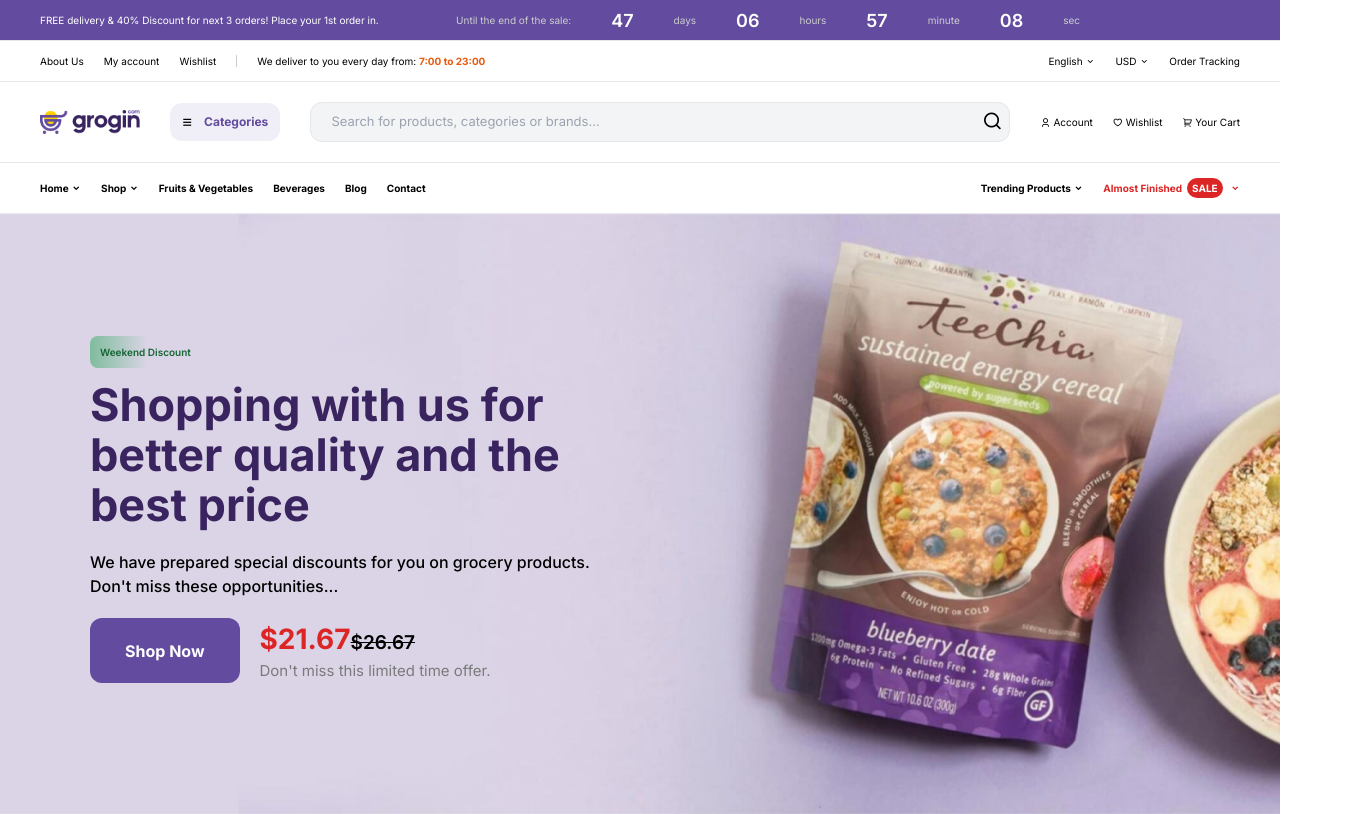
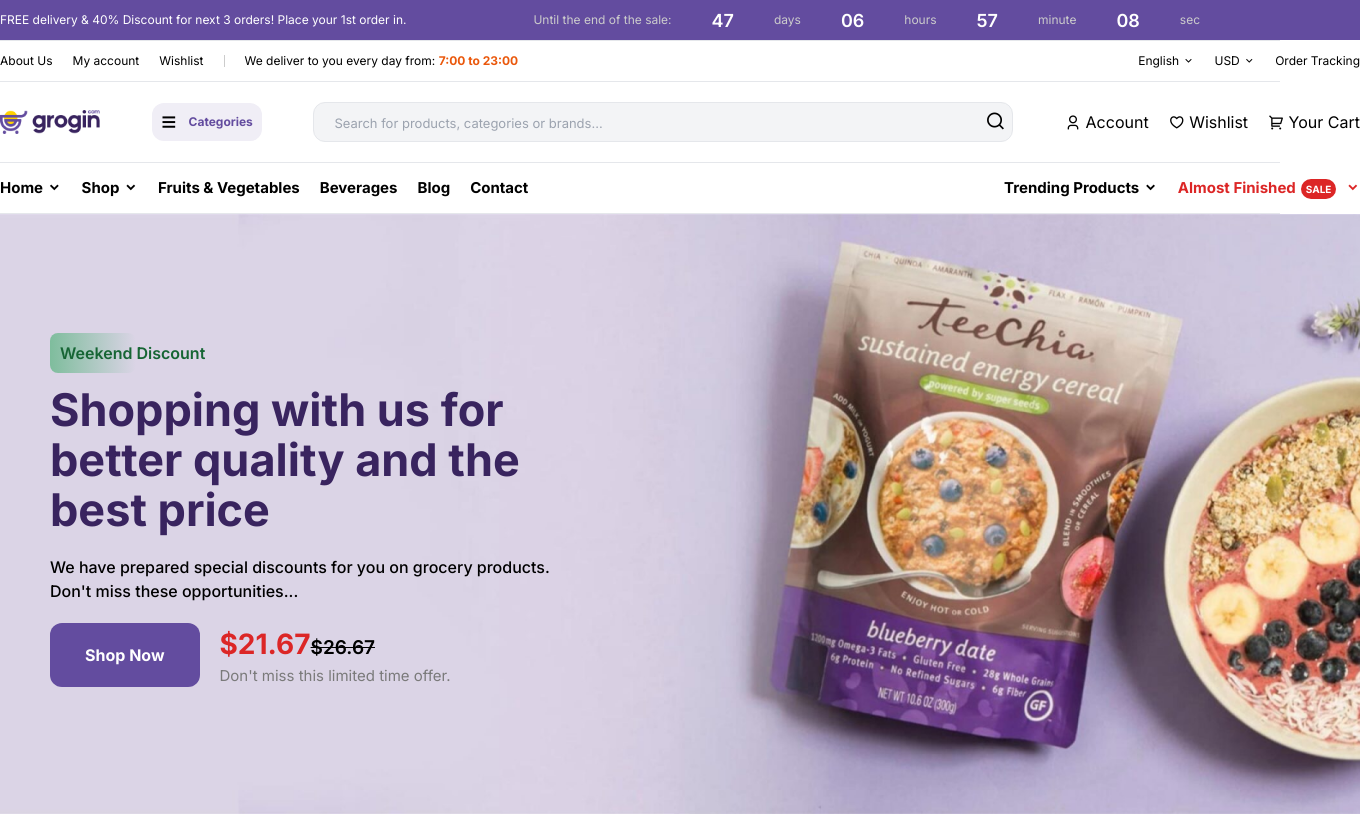
Before and after one commit to Sharmaji513/grogin-Ecommerce-Landing-Page, a website built with Vite: page index.html in a window 1280 px wide. Shown: the whole page, 1360 px wide, since content can reach past the window. Built offline with nearby package versions, Linux system fonts and the light colour scheme.

```diff
--- a/index.html
+++ b/index.html
@@ -16,9 +16,9 @@
 <body class="max-w-[100vw] h-[100vh] m-auto box-border font-Inter">
     <!-- Header section  -->
     <header class="w-full m-auto">
-        <div class="w-full m-auto h-[40px] bg-[#634C9F] text-white">
+        <div class="w-[1360px] m-auto h-[40px] bg-[#634C9F] text-white">
                    <!-- 1st bar -->
-            <div class="h-full flex justify-between items-center w-[1360px] m-auto responsive2xl responsiveXl text-[12px]">
+            <div class="h-full flex justify-between items-center w-[1360px] m-auto text-[12px]">
                 <!-- left -->
                 <div class="">
                     <h4>FREE delivery & 40% Discount for next 3 orders! Place your 1st order in.</h4>
@@ -36,7 +36,7 @@
         </div>
         <hr>
         <!-- 2nd bar -->
-        <div class="w-[1360px] responsive2xl responsiveXl m-auto flex justify-between text-[12px]">
+        <div class="w-[1360px] m-auto flex justify-between text-[12px]">
             <!-- left part -->
             <div class="h-[40px] flex items-center gap-5 ">
                 <div class=""><a href="">About Us</a></div>
@@ -54,7 +54,7 @@
         </div>
         <hr>
         <!-- 3rd main bar -->
-        <div class="w-[1360px] responsive2xl responsiveXl m-auto flex justify-between h-[80px] items-center">
+        <div class="w-[1360px] m-auto flex justify-between h-[80px] items-center">
             <!-- logo -->
             <div class="w-[120px] max-2xl:w-[100px]">
                 <img class="w-full" src="./assets/logo.png" alt="main-logo">
@@ -75,7 +75,7 @@
         </div>
         <hr>
         <!-- 4th nav bar -->
-        <div class="w-[1360px] responsive2xl responsiveXl h-[50px] m-auto flex justify-between items-center text-[15px]">
+        <div class="w-[1360px] h-[50px] m-auto flex justify-between items-center text-[15px]">
             <!-- left -->
             <div class="">
                 <ul class="flex gap-5 font-bold">
@@ -98,8 +98,8 @@
     </header>
     <hr>
     <!-- Main Section -->
-    <main class="bg-hero-pattern2 bg-no-repeat bg-cover max-w-[1360px] h-[600px] bg-[-200px] m-auto flex items-center">
-        <div class="w-[1360px] responsive2xl responsiveXl m-auto p-[50px]">
+    <main class="bg-hero-pattern2  bg-no-repeat bg-cover w-[1360px] h-[600px] bg-[-200px] m-auto flex items-center">
+        <div class="w-[1360px] m-auto p-[50px]">
             <div class="mb-5">
                 <span class="text-[#166534] font-semibold bg-gradient-to-r from-[#16a34a78] w-[123px] py-[10px] pl-[10px] rounded-lg">Weekend </span>
                 <span class="text-[#166534] font-semibold">Discount </span>
```
